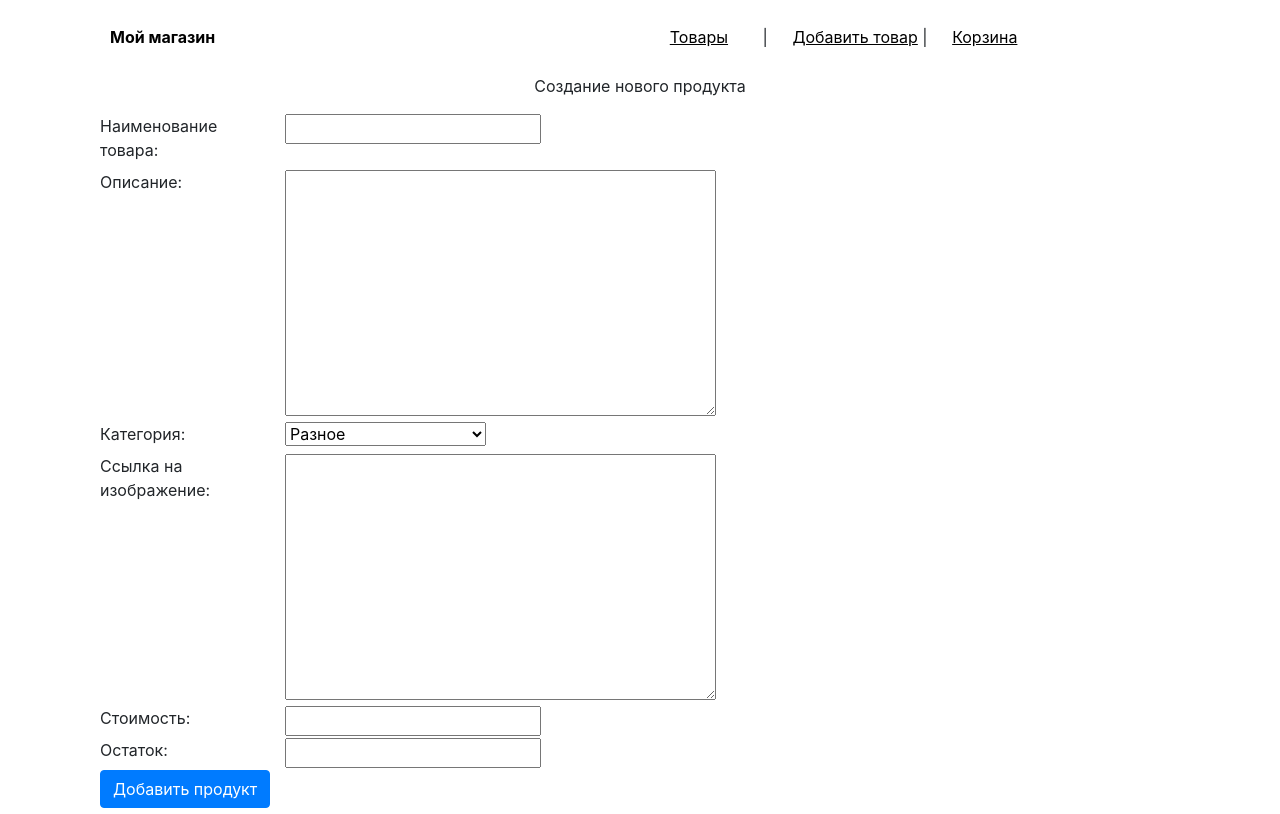
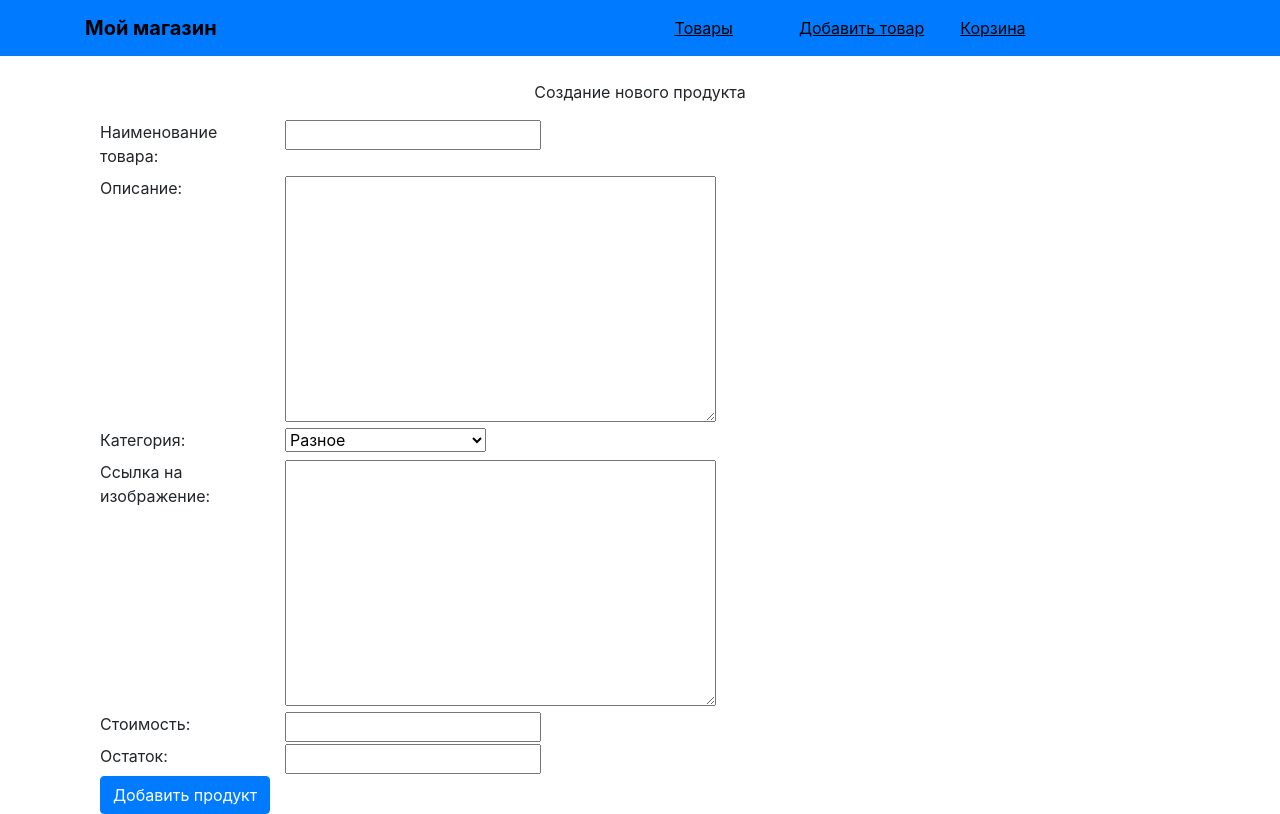
Before and after one commit to Alnazhm/homework_60_zhuldyz_kalbayeva, a Django app: page /products/add/ in a window 1280 px wide. Run offline with Django 4.2, Linux system fonts and the light colour scheme.

Commit message:
Добавила стили для главного меню

```diff
--- a/app/eshop/templates/base.html
+++ b/app/eshop/templates/base.html
@@ -9,16 +9,23 @@
 </head>
 <body>
 {% block menu %}
-<div class="container justify-content-end ">
-    <div class="menu " style="margin:25px;">
-        <a style="margin-right: 450px;font-weight: bold; color: black;" href="{% url 'products' %}">Мой магазин</a>
-        <a style="margin-right: 30px;color: black;text-decoration: underline;" href="{% url 'products' %}">Товары</a>
-        <span>|</span>
-        <a style="margin-left: 20px;color: black;text-decoration: underline;" href="{% url 'product_add' %}">Добавить товар</a>
-        <span>|</span>
-        <a style="margin-left: 20px;color: black;text-decoration: underline;" href="{% url 'products_in_basket' %}">Корзина</a>
-        </div>
-</div>
+     <nav class="navbar navbar-expand-lg navbar-dark bg-primary">
+    <div class="container">
+
+  <a class="navbar-brand" style="margin-right: 450px;font-weight: bold; color: black;" href="{% url 'products' %}">Мой магазин</a>
+  <button class="navbar-toggler" type="button" data-toggle="collapse" data-target="#navbarNavAltMarkup" aria-controls="navbarNavAltMarkup" aria-expanded="false" aria-label="Toggle navigation">
+    <span class="navbar-toggler-icon"></span>
+  </button>
+  <div class="collapse navbar-collapse" id="navbarNavAltMarkup">
+    <div class="navbar-nav">
+      <a class="nav-item nav-link" style="margin-right: 30px;color: black;text-decoration: underline;" href="{% url 'products' %}">Товары</a>
+      <a class="nav-item nav-link" style="margin-left: 20px;color: black;text-decoration: underline;" href="{% url 'product_add' %}">Добавить товар</a>
+      <a class="nav-item nav-link" style="margin-left: 20px;color: black;text-decoration: underline;" href="{% url 'products_in_basket' %}">Корзина</a>
+    </div>
+  </div>
+    </div>
+     </nav>
+<br>
  {% endblock %}
 <div class="container">
     {% block content %} {% endblock %}
```
